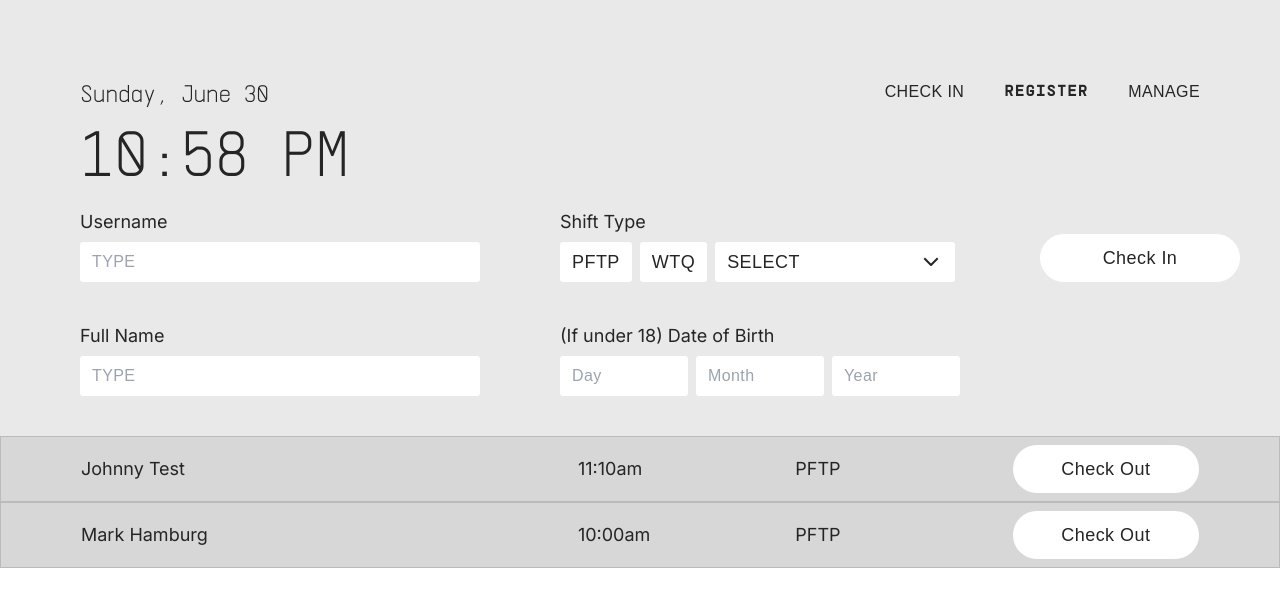
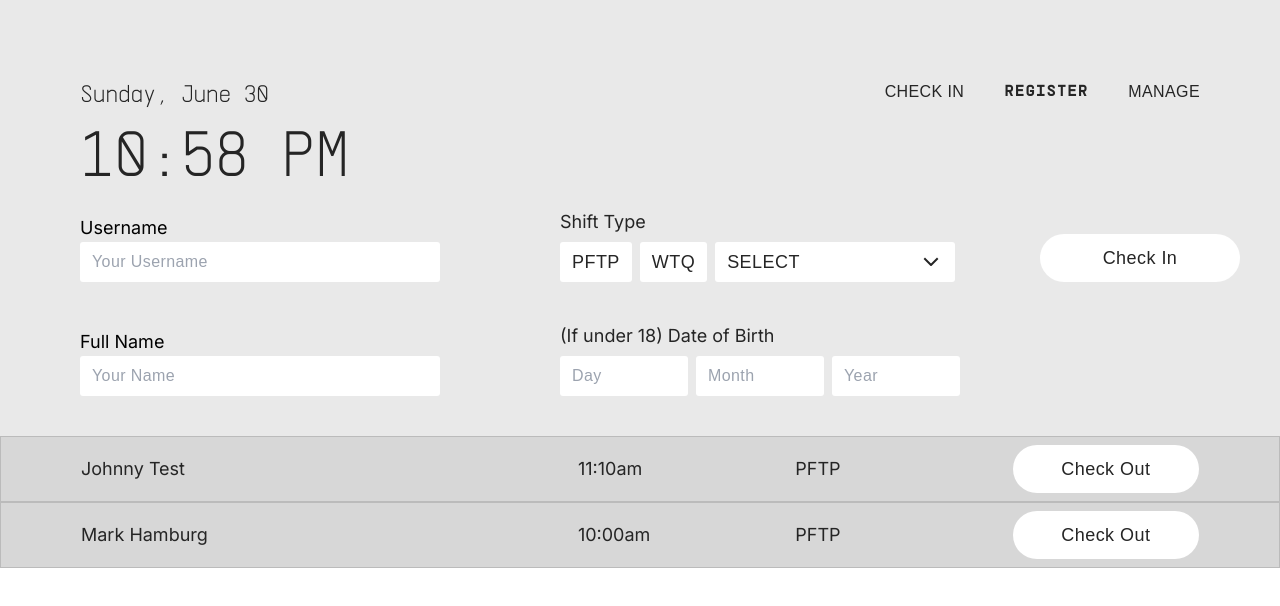
Before and after one commit to SFU-Blueprint/Pedals, a Next.js app in the folder src/: page /register in a window 1280 px wide. Shown: the top 606 px of the page. Built offline with nearby package versions, Linux system fonts and the light colour scheme; a web font is replaced by a local one.

Commit message:
feature: finished connecting api to UI

```diff
--- a/src/app/(ui)/(volunteer)/register/components/Register.tsx
+++ b/src/app/(ui)/(volunteer)/register/components/Register.tsx
@@ -3,19 +3,37 @@ import React from "react";
 import FormInput from "@/components/FormInput";
 
 interface RegisterProps {
-  // Define any props you need for the component
+  fullName: string;
+  userDay: number;
+  userMonth: number;
+  userYear: number;
+  setFullName: (value: string) => void;
+  setUserDay: (value: number) => void;
+  setUserMonth: (value: number) => void;
+  setUserYear: (value: number) => void;
 }
 
-const Register: React.FC<RegisterProps> = () => {
+const Register: React.FC<RegisterProps> = ({
+  fullName,
+  userDay,
+  userMonth,
+  userYear,
+  setFullName,
+  setUserDay,
+  setUserMonth,
+  setUserYear
+}: RegisterProps) => {
   return (
     <div>
-      <form className="grid grid-cols-5 justify-between gap-20 px-20 py-10">
+      <div className="grid grid-cols-5 items-end justify-between gap-20 px-20 py-10">
         <div className="col-span-2 items-end">
-          <FormInput
+          <label className="text-black">Full Name</label>
+          <input
             className="w-[90%]"
-            label="Full Name"
+            // label="Full Name"
             type="text"
-            placeholder="TYPE"
+            placeholder="Your Name"
+            onChange={(e) => setFullName(e.target.value)}
           />
         </div>
         <div className="col-span-2 items-end">
@@ -26,14 +44,29 @@ const Register: React.FC<RegisterProps> = () => {
             placeholder="TYPE"
           >
             <div className="flex gap-2">
-              <input type="text" className="w-1/2" placeholder="Day" />
-              <input type="text" className="w-1/2" placeholder="Month" />
-              <input type="text" className="w-1/2" placeholder="Year" />
+              <input
+                type="number"
+                className="w-1/2"
+                placeholder="Day"
+                onChange={(e) => setUserDay(Number(e.target.value))}
+              />
+              <input
+                type="number"
+                className="w-1/2"
+                placeholder="Month"
+                onChange={(e) => setUserMonth(Number(e.target.value))}
+              />
+              <input
+                type="number"
+                className="w-1/2"
+                placeholder="Year"
+                onChange={(e) => setUserYear(Number(e.target.value))}
+              />
             </div>
           </FormInput>
         </div>
         <div className="col-span-1"></div>
-      </form>
+      </div>
     </div>
   );
 };
--- a/src/app/(ui)/(volunteer)/register/components/ShiftSelect.tsx
+++ b/src/app/(ui)/(volunteer)/register/components/ShiftSelect.tsx
@@ -2,41 +2,46 @@ import { useState } from "react";
 import Dropdown from "@/components/Dropdown";
 import FormInput from "@/components/FormInput";
 
-export default function ShiftSelect({ className }: { className: string }) {
-  const dropdownOptions = ["option 1", "option 2", "option 3"];
-  const [selectedOption, setSelectedOption] = useState<string | null>(null);
-
+interface ShiftSelectProps {
+  className: string;
+  options: Array<string>;
+  selectedOption: string | null;
+  onChange: (arg: string | null) => void;
+}
+const dropdownOptions = ["option 1", "option 2", "option 3"];
+export default function ShiftSelect({
+  className,
+  options,
+  selectedOption,
+  onChange
+}: ShiftSelectProps) {
   return (
     <FormInput className={className} label="Shift Type">
       <div className="flex gap-2">
         <button
           type="button"
-          className={selectedOption === "pftp" ? "!bg-pedals-yellow" : ""}
-          onClick={() =>
-            setSelectedOption(selectedOption !== "pftp" ? "pftp" : null)
-          }
+          className={`${selectedOption === "pftp" && "!bg-pedals-yellow"}`}
+          onClick={() => onChange(selectedOption === "pftp" ? null : "pftp")}
         >
           PFTP
         </button>
         <button
           type="button"
-          className={selectedOption === "wtq" ? "!bg-pedals-yellow" : ""}
-          onClick={() =>
-            setSelectedOption(selectedOption !== "wtq" ? "wtq" : null)
-          }
+          className={`${selectedOption === "wtq" && "!bg-pedals-yellow"}`}
+          onClick={() => onChange(selectedOption === "wtq" ? null : "wtq")}
         >
           WTQ
         </button>
         <Dropdown
-          options={dropdownOptions}
+          options={options}
           currentOption={
-            selectedOption && dropdownOptions.includes(selectedOption)
+            selectedOption && options.includes(selectedOption)
               ? selectedOption
               : null
           }
           onClick={(e) => {
             e.preventDefault();
-            setSelectedOption((e.target as HTMLButtonElement).value || null);
+            onChange((e.target as HTMLButtonElement).value || null);
           }}
           placeholder="SELECT"
         />
--- a/src/app/(ui)/(volunteer)/register/page.tsx
+++ b/src/app/(ui)/(volunteer)/register/page.tsx
@@ -4,9 +4,35 @@ import FormInput from "@/components/FormInput";
 import VolunteerCard from "./components/VolunteerCard";
 import ShiftSelect from "./components/ShiftSelect";
 import Register from "./components/Register";
+import { FormEvent, useState } from "react";
 // import Post from "../../../api/register/route";
 
-export default function Checkin() {
+export default function RegisterPage() {
+  const [userName, setUserName] = useState<string>("j");
+  const [fullName, setFullName] = useState<string>("");
+  // Birthday
+  const [userDay, setUserDay] = useState<number>(0);
+  const [userMonth, setUserMonth] = useState<number>(0);
+  const [userYear, setUserYear] = useState<number>(0);
+  const [shiftType, setSelectedOption] = useState<string | null>(null);
+
+  const handleRegisterVolunteer = async (e: FormEvent<HTMLFormElement>) => {
+    e.preventDefault();
+    console.log(userName, shiftType, fullName, userDay, userMonth, userYear);
+    try {
+      await fetch("/api/register", {
+        method: "POST",
+        body: JSON.stringify({
+          userName,
+          shiftType,
+          fullName,
+          dob: `${userDay}/${userMonth}/${userYear}`
+        })
+      });
+    } catch (error) {
+      console.log(error);
+    }
+  };
   const mockInfo = [
     {
       firstName: "Johnny",
@@ -21,28 +47,50 @@ export default function Checkin() {
       shift: "PFTP"
     }
   ];
+
+  const mockOptions: string[] = ["Option 1", "Option 2", "Option 3"];
   return (
     <div className="flex flex-col">
-      <form className="grid grid-cols-5 gap-20 px-20">
+      <form onSubmit={handleRegisterVolunteer}>
+        <div className="grid grid-cols-5 items-end gap-20 px-20">
           <div className="col-span-2">
             {" "}
-          <FormInput
+            <label className="text-black">Username</label>
+            <input
+              // label="Username"
               className="w-[90%]"
-            label="Username"
               type="text"
-            placeholder="TYPE"
+              placeholder="Your Username"
+              onChange={(e) => setUserName(e.target.value)}
             />
           </div>
+          {/* {userName} */}
 
-        <ShiftSelect className="col-span-2" />
+          <ShiftSelect
+            className="col-span-2 justify-end"
+            options={mockOptions}
+            selectedOption={shiftType}
+            onChange={setSelectedOption}
+          />
           <div className="align-end justify- col-span-1 flex items-end justify-items-center">
             <button type="submit" className="w-[60%] min-w-[200px]">
               Check In
             </button>
           </div>
+        </div>
+
+        <Register
+          fullName={fullName}
+          userDay={userDay}
+          userMonth={userMonth}
+          userYear={userYear}
+          setFullName={setFullName}
+          setUserDay={setUserDay}
+          setUserMonth={setUserMonth}
+          setUserYear={setUserYear}
+        ></Register>
       </form>
 
-      <Register></Register>
       {mockInfo.map(
         (item: {
           firstName: string;
--- a/src/app/(ui)/globals.css
+++ b/src/app/(ui)/globals.css
@@ -64,6 +64,10 @@
     @apply flex items-center justify-start rounded-[3px] px-3 py-2 outline-none focus:ring-2 focus:ring-pedals-yellow focus:ring-offset-1;
   }
 
+  input[type="number"] {
+    @apply flex items-center justify-start rounded-[3px] px-3 py-2 outline-none focus:ring-2 focus:ring-pedals-yellow focus:ring-offset-1;
+  }
+
   ::placeholder {
     @apply text-pedals-stroke;
   }
--- a/src/app/api/register/route.ts
+++ b/src/app/api/register/route.ts
@@ -104,7 +104,7 @@ async function createVolunteer(userId: string, name: string, timestamp: Date) {
 }
 
 // Function to check in volunteer
-async function checkInVolunteer(volunteer: any, shiftId: Date) {
+async function checkInVolunteer(volunteer: any, shiftId: any) {
   const { data: shift, error: errorShift } = await supabase
     .from("volunteer_shifts")
     .insert({
@@ -128,17 +128,31 @@ async function checkInVolunteer(volunteer: any, shiftId: Date) {
 export async function POST(req: Request) {
   try {
     const body = await req.json();
-    const { userName, shiftId, fullName, dob } = body;
+    console.log(body);
+    const { userName, shiftType, fullName, dob } = body;
 
     const currentDate = new Date();
     const timestamp = currentDate;
 
-    console.log("kek");
-
-    if (!userName || !shiftId || !fullName || !dob) {
+    if (!userName || !shiftType || !fullName || !dob) {
+      // console.log(body);
       return NextResponse.json(
         {
           message: "Please provide valid details"
+        },
+        { status: 400 }
+      );
+    }
+    const { data: shiftId, error: shiftIdError } = await supabase
+      .from("shifts")
+      .select("id")
+      .eq("shift_name", shiftType.toUpperCase())
+      .single();
+
+    if (shiftIdError) {
+      return NextResponse.json(
+        {
+          message: shiftIdError
         },
         { status: 400 }
       );
```
Lines whose indentation alone changed are shown as unchanged.
